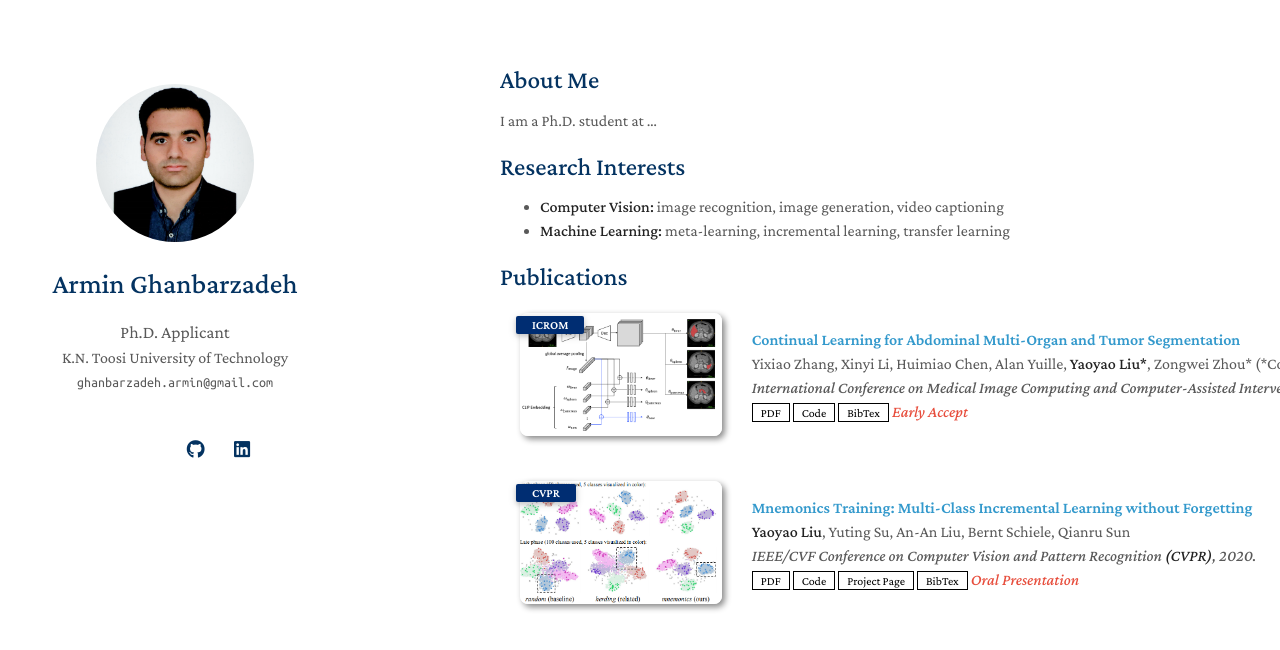
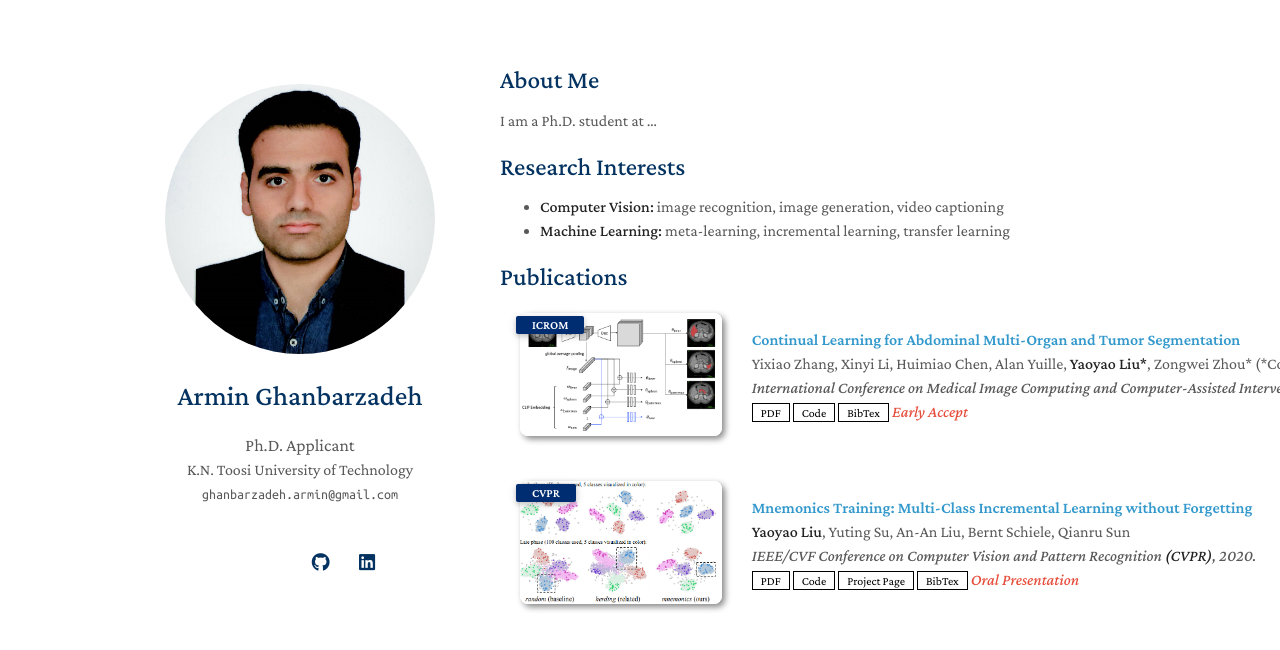
Before and after one commit to ghanbarzadeh/ghanbarzadeh.github.io, a Jekyll site: the page built from index.md, in a window 1280 px wide. Shown: the top 650 px of the page. Built offline with Jekyll 4.4.1, drawn with Linux system fonts in a browser that asks for light colours; nearby versions of some CDN libraries; a style sheet for code colours, icons or effects is not loaded; our own code applies the rules of GitHub Pages for plain Markdown files.

Commit message:
Update minimal-light-no-dark-mode.scss

```diff
--- a/_sass/minimal-light-no-dark-mode.scss
+++ b/_sass/minimal-light-no-dark-mode.scss
@@ -283,7 +283,7 @@ img {
 }
 
 header {
-  width:350px;
+  width:600px;
   float:left;
   position:fixed;
   -webkit-font-smoothing:subpixel-antialiased;
@@ -398,7 +398,7 @@ footer {
   }
 
   header {
-    padding-right:300px;
+    padding-right:320px;
   }
 
   section {
```
